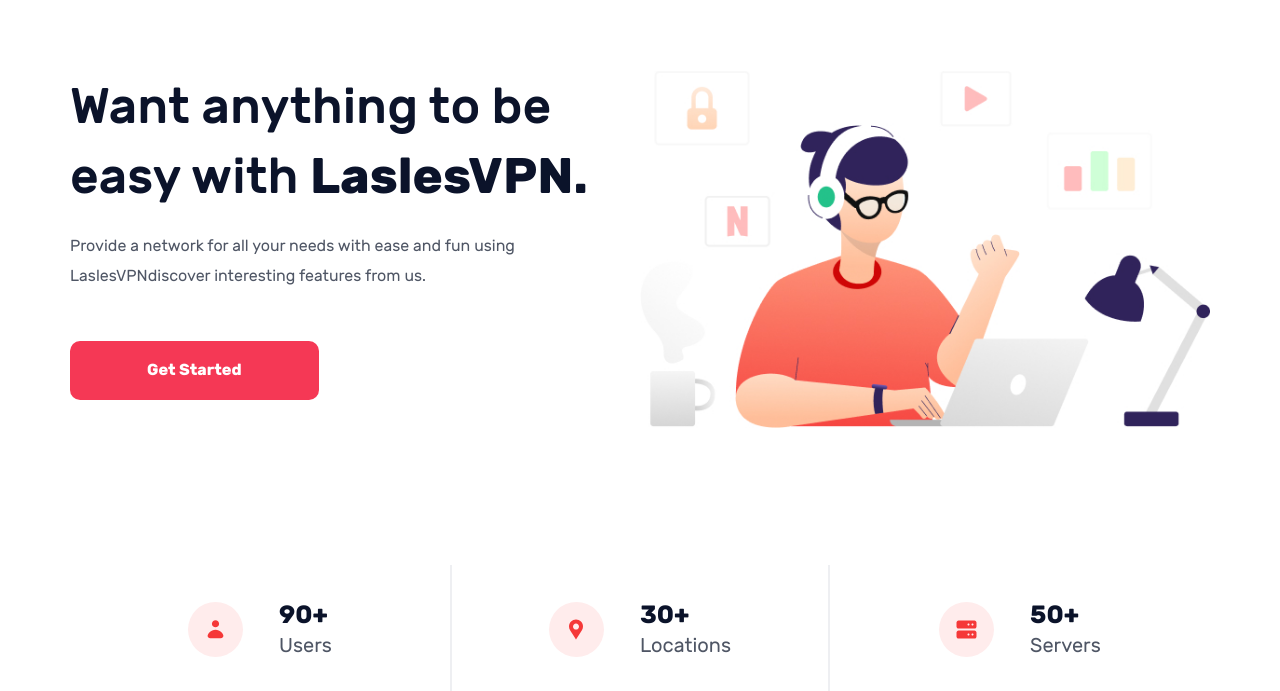
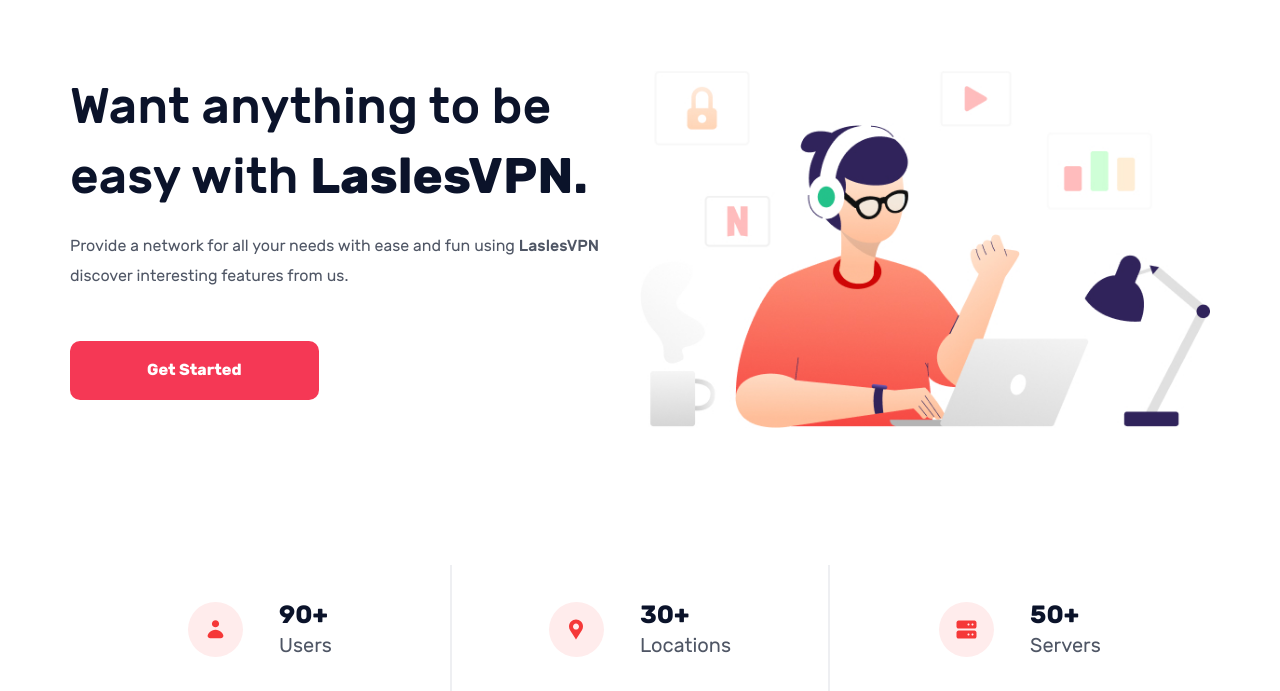
Before and after one commit to levineye13/LaslesVPN, a website built with webpack: page src/index.html in a window 1280 px wide. Shown: the part 109-800 px from the top of the page. Built offline with nearby package versions, Linux system fonts and the light colour scheme; a web font is replaced by a local one.

Commit message:
fix: поправить ошибку бэм

```diff
--- a/src/blocks/about.scss
+++ b/src/blocks/about.scss
@@ -22,7 +22,7 @@
     @include font-config(16px, 400, 1.87, $gray-color);
   }
 
-  &__about__medium {
+  &__medium {
     font-weight: 500;
   }
 
```
Also changed, not shown: src/index.html (+1 -1 lines).
